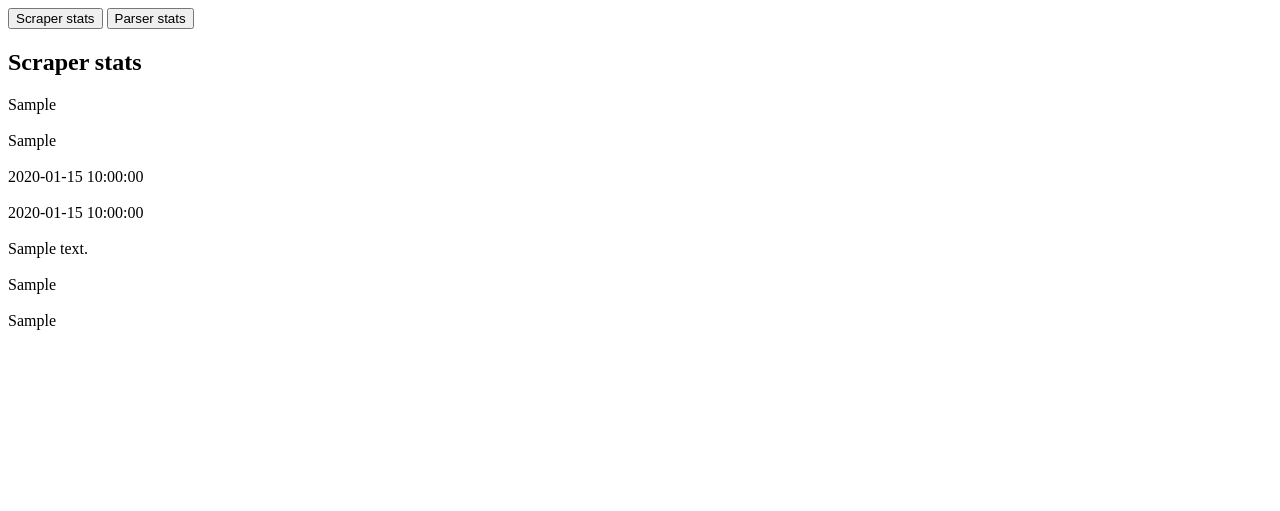
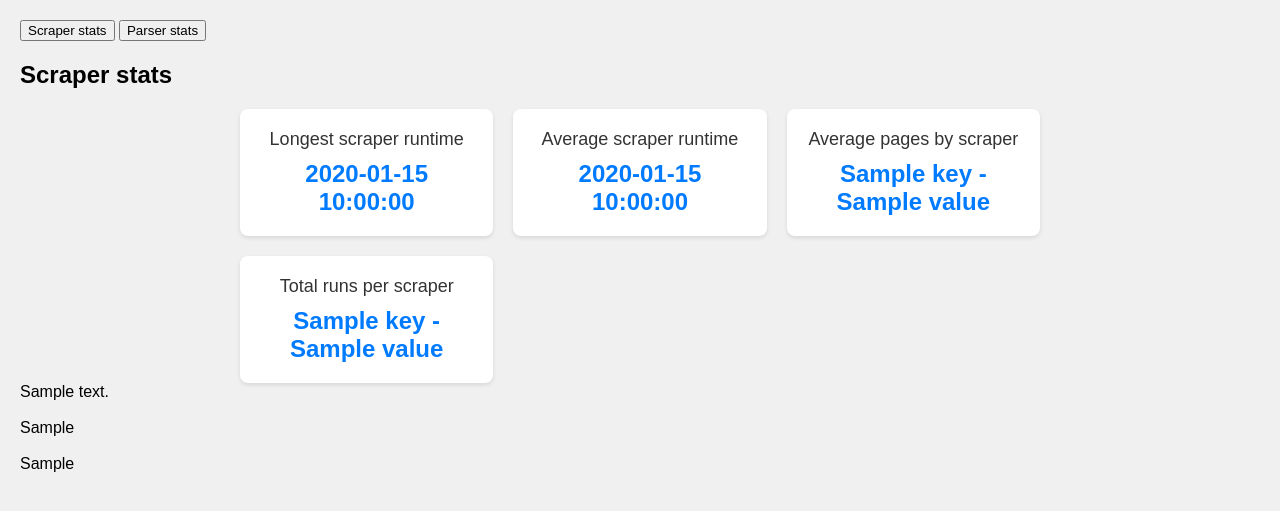
Before and after one commit to DEENUU1/automotive-agregator-scrapers, a Python web app: template app/templates/root.html in a window 1280 px wide. Shown: the top 511 px of the page. Run offline with Jinja, Linux system fonts and the light colour scheme; the template is opened without the code that fills it: most values are stand-ins (such as "Sample title", 1, 10 or a date in 2020).

Commit message:
style: create basic style for displaying statistics

```diff
--- a/app/app.py
+++ b/app/app.py
@@ -39,14 +39,14 @@ def root(request: Request):
 
         "scraper_avg_pages_per_scraper": scraper_analytics.average_pages_per_scraper(),
         "scraper_total_runs_per_scraper": scraper_analytics.total_runs_per_scraper(),
-        "scraper_longest_run_time": scraper_analytics.longest_run_time().total_time,
+        "scraper_longest_run_time": scraper_analytics.longest_run_time(),
         "scraper_average_run_time": scraper_analytics.average_run_time(),
         "scraper_most_page_visited": scraper_analytics.most_pages_visited(),
         "scraper_all": scraper_analytics.sum_by_run_id(),
         "scraper_last": scraper_analytics.get_last_run(),
 
         "parser_total_runs_per_parser": parser_analytics.total_runs_per_parser(),
-        "parser_longest_run_time": parser_analytics.longest_run_time().total_time,
+        "parser_longest_run_time": parser_analytics.longest_run_time(),
         "parser_average_run_time": parser_analytics.average_run_time(),
         "parser_all": parser_analytics.sum_by_run_id(),
         "parser_last": parser_analytics.get_last_run(),
--- a/app/static/css/root.css
+++ b/app/static/css/root.css
@@ -1,3 +1,38 @@
 .hidden {
     display: none;
 }
+
+body {
+    font-family: Arial, sans-serif;
+    margin: 0;
+    padding: 20px;
+    background-color: #f0f0f0;
+}
+
+.stats-container {
+    display: grid;
+    grid-template-columns: repeat(auto-fill, minmax(200px, 1fr));
+    gap: 20px;
+    max-width: 800px;
+    margin: 0 auto;
+}
+
+.stat-card {
+    background-color: white;
+    border-radius: 8px;
+    padding: 20px;
+    box-shadow: 0 2px 4px rgba(0, 0, 0, 0.1);
+    text-align: center;
+}
+
+.stat-name {
+    font-size: 18px;
+    color: #333;
+    margin-bottom: 10px;
+}
+
+.stat-value {
+    font-size: 24px;
+    font-weight: bold;
+    color: #007bff;
+}
--- a/app/templates/root.html
+++ b/app/templates/root.html
@@ -12,17 +12,38 @@
 <button onclick="toggleView('parser')">Parser stats</button>
 
 
-
 <div id="scraperView">
     <h2>Scraper stats</h2>
-    {{scraper_avg_pages_per_scraper}}
-    <br><br>
-    {{scraper_total_runs_per_scraper}}
-    <br><br>
-    {{scraper_longest_run_time}}
-    <br><br>
-    {{scraper_average_run_time}}
-    <br><br>
+
+    <div class="stats-container">
+        <div class="stat-card">
+            <div class="stat-name">Longest scraper runtime</div>
+            <div class="stat-value">{{scraper_longest_run_time}}</span></div>
+        </div>
+        <div class="stat-card">
+            <div class="stat-name">Average scraper runtime</div>
+            <div class="stat-value">{{scraper_average_run_time}}</div>
+        </div>
+        <div class="stat-card">
+            <div class="stat-name">Average pages by scraper</div>
+            {% for key, value in scraper_avg_pages_per_scraper.items() %}
+            <div class="stat-value">
+                <span>{{key}}</span>
+                <span>- {{value}}</span>
+            </div>
+            {% endfor %}
+        </div>
+        <div class="stat-card">
+            <div class="stat-name">Total runs per scraper</div>
+            {% for key, value in scraper_total_runs_per_scraper.items() %}
+            <div class="stat-value">
+                <span>{{key}}</span>
+                <span>- {{value}}</span>
+            </div>
+            {% endfor %}
+        </div>
+    </div>
+
     {{scraper_most_page_visited}}
     <br><br>
     {{scraper_all}}
@@ -33,11 +54,18 @@
 
 <div id="parserView" class="hidden">
     <h2>Parser stats</h2>
+    <div class="stats-container">
+        <div class="stat-card">
+            <div class="stat-name">Longest parser runtime</div>
+            <div class="stat-value">{{parser_longest_run_time}}</span></div>
+        </div>
+        <div class="stat-card">
+            <div class="stat-name">Average parser runtime</div>
+            <div class="stat-value">{{parser_average_run_time}}</div>
+        </div>
+    </div>
+
     {{parser_total_runs_per_parser}}
-    <br><br>
-    {{parser_longest_run_time}}
-    <br><br>
-    {{parser_average_run_time}}
     <br><br>
     {{parser_all}}
     <br><br>
```
Also changed, not shown: app/service/statistic_service.py (+6 -6 lines).
